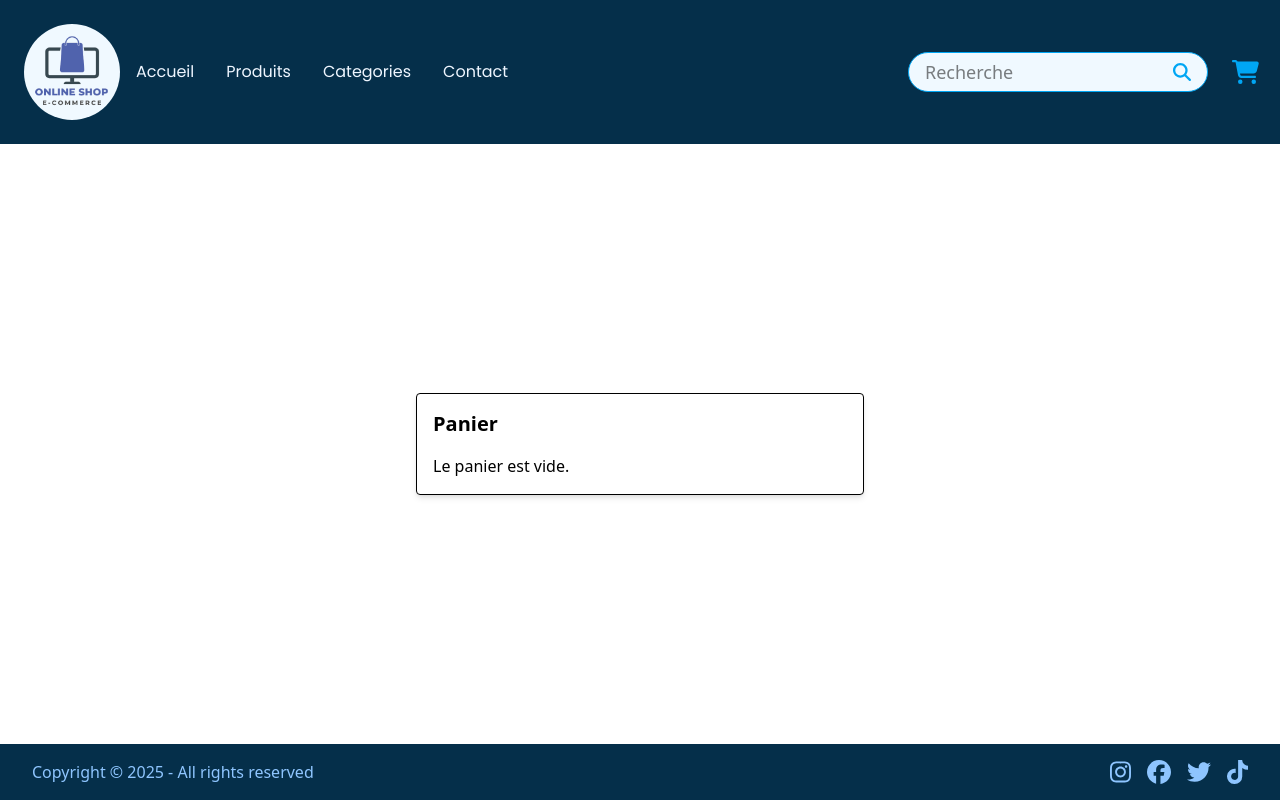
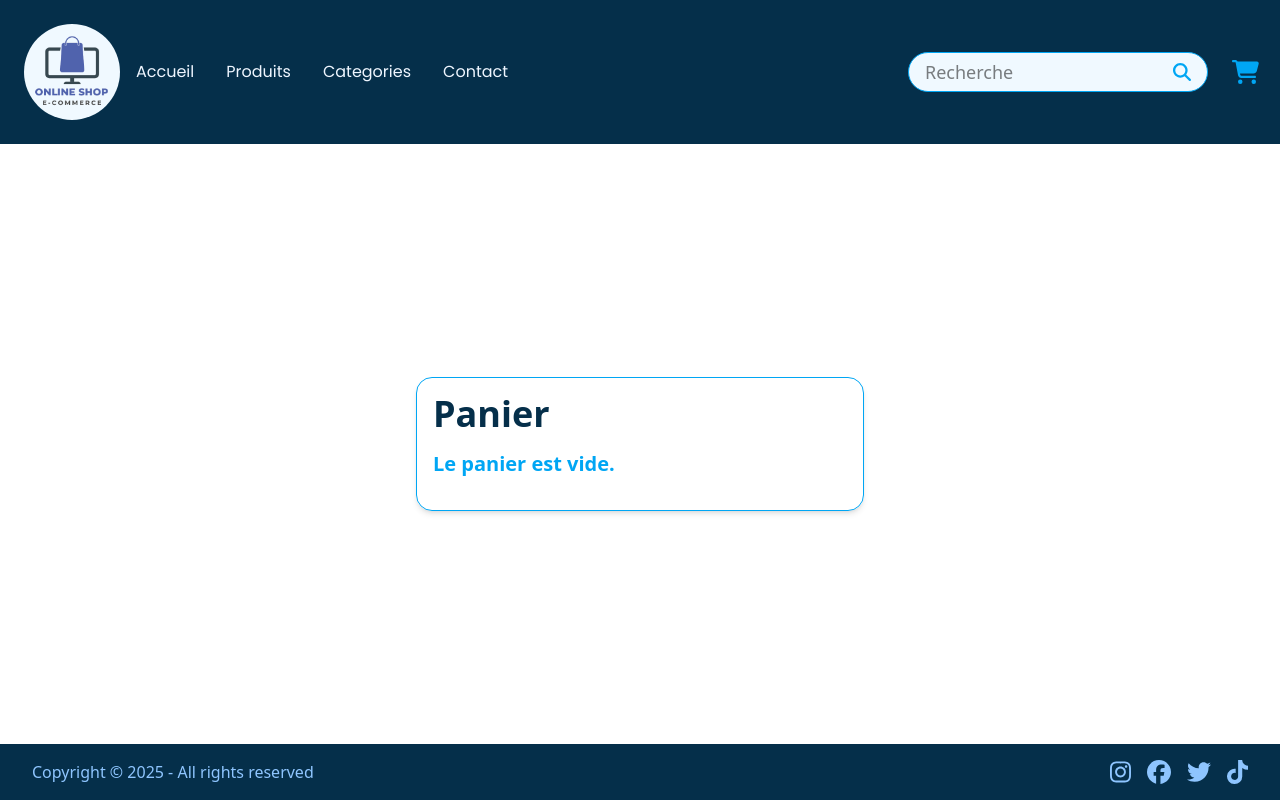
Before and after one commit to Guilome/madadis, a React (Vite) app: page /panier in a window 1280 px wide. Built offline with nearby package versions, Linux system fonts and the light colour scheme.

Commit message:
fix panier

```diff
--- a/src/pages/Panier.tsx
+++ b/src/pages/Panier.tsx
@@ -1,21 +1,27 @@
 import {useCart} from "../services/CartContext.tsx";
+import {FontAwesomeIcon} from "@fortawesome/react-fontawesome";
+import {faXmark} from "@fortawesome/free-solid-svg-icons/faXmark";
+import {faTrash} from "@fortawesome/free-solid-svg-icons/faTrash";
 
 function Panier() {
     const { cart, removeFromCart, clearCart, total } = useCart();
 
     return (
-        <div className="p-4 border rounded shadow-md w-full max-w-md">
-            <h2 className="text-xl font-bold mb-4">Panier</h2>
-            {cart.length === 0 && <p>Le panier est vide.</p>}
+        <div className="p-4 border shadow-md max-w-md rounded-2xl border-sky-500 w-full">
+            <h2 className="text-4xl font-bold mb-4 text-sky-950">Panier</h2>
+            {cart.length === 0 && <p className="text-xl font-bold mb-4 text-sky-500">Le panier est vide.</p>}
 
             {cart.map(item => (
                 <div key={item.id} className="flex justify-between items-center mb-2">
-                    <div>
-                        <p>{item.title}</p>
-                        <p className="text-sm text-gray-500">{item.quantity} × {item.price} €</p>
+                    <div className="flex flex-row items-center">
+                        <img className="h-[100px] w-[100px] m-2" src={item.images[0]} alt={item.title}/>
+                        <div className="flex flex-col items-start">
+                            <p>{item.title}</p>
+                            <p className="text-sm text-sky-700" m-2>{item.quantity} × {(item.price * item.minimumOrderQuantity).toFixed(2)} €</p>
+                        </div>
                     </div>
-                    <button onClick={() => removeFromCart(item.id)} className="text-red-500 hover:underline text-sm">
-                        Supprimer
+                    <button onClick={() => removeFromCart(item.id)}>
+                        <FontAwesomeIcon className="text-blue-300 m-2" icon={faXmark} size="xl" />
                     </button>
                 </div>
             ))}
@@ -23,8 +29,8 @@ function Panier() {
             {cart.length > 0 && (
                 <>
                     <p className="mt-4 font-semibold">Total : {total.toFixed(2)} €</p>
-                    <button onClick={clearCart} className="mt-2 bg-red-500 text-white px-4 py-2 rounded">
-                        Vider le panier
+                    <button onClick={clearCart} className="mt-2 px-4 py-2 rounded">
+                        <FontAwesomeIcon className="text-blue-300" icon={faTrash} size="xl" />
                     </button>
                 </>
             )}
--- a/src/services/CartContext.tsx
+++ b/src/services/CartContext.tsx
@@ -23,7 +23,7 @@ export const CartProvider = ({ children }: { children: ReactNode }) => {
 
     const clearCart = () => setCart([]);
 
-    const total = cart.reduce((acc, item) => acc + item.price * item.quantity, 0);
+    const total = cart.reduce((acc, item) => acc + (item.price * item.minimumOrderQuantity) * item.quantity, 0);
 
 
     return (
```
